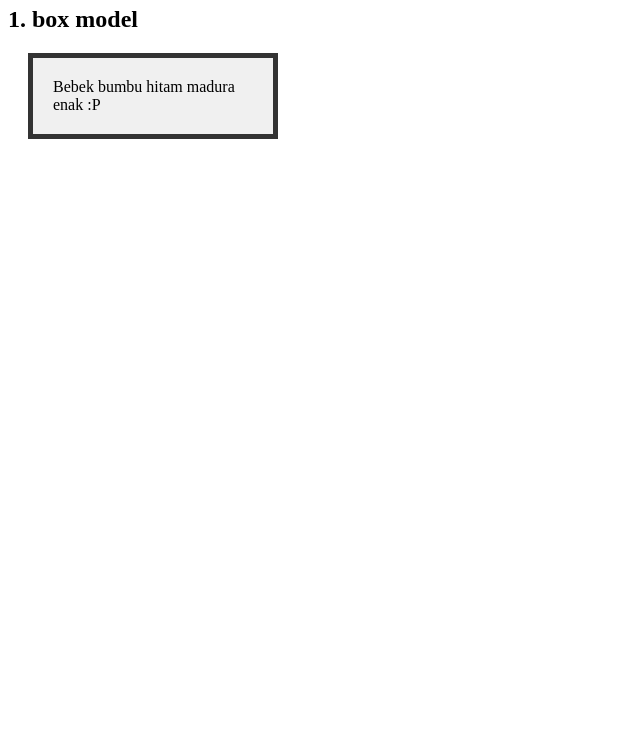
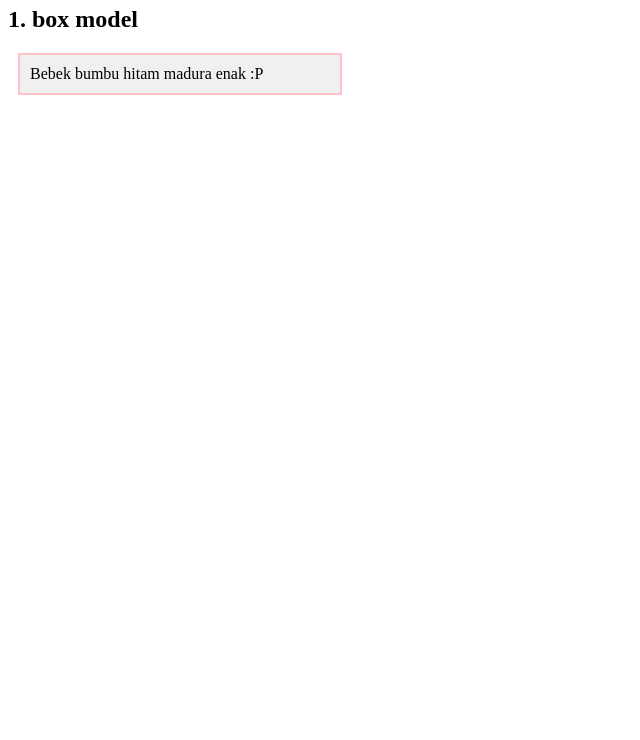
Before and after one commit to Tanisasalsabila/1124160198-d-10-11, a plain HTML site: page index.html in a window 1280 px wide. Shown: the part 60-800 px from the top of the page, without its empty margins (0-640 px from the left). Drawn offline with Linux system fonts and the light colour scheme.

Commit message:
box model

```diff
--- a/index.html
+++ b/index.html
@@ -5,10 +5,10 @@
   <title>CSS Contoh</title>
   <style>
     .box-model {
-      width: 200px;
-      padding: 20px;
-      border: 5px solid #333;
-      margin: 20px;
+      width: 300px;
+      padding: 10px;
+      border: 2px solid pink;
+      margin: 10px;
       background-color: #f0f0f0;
     }
     </style>
```
